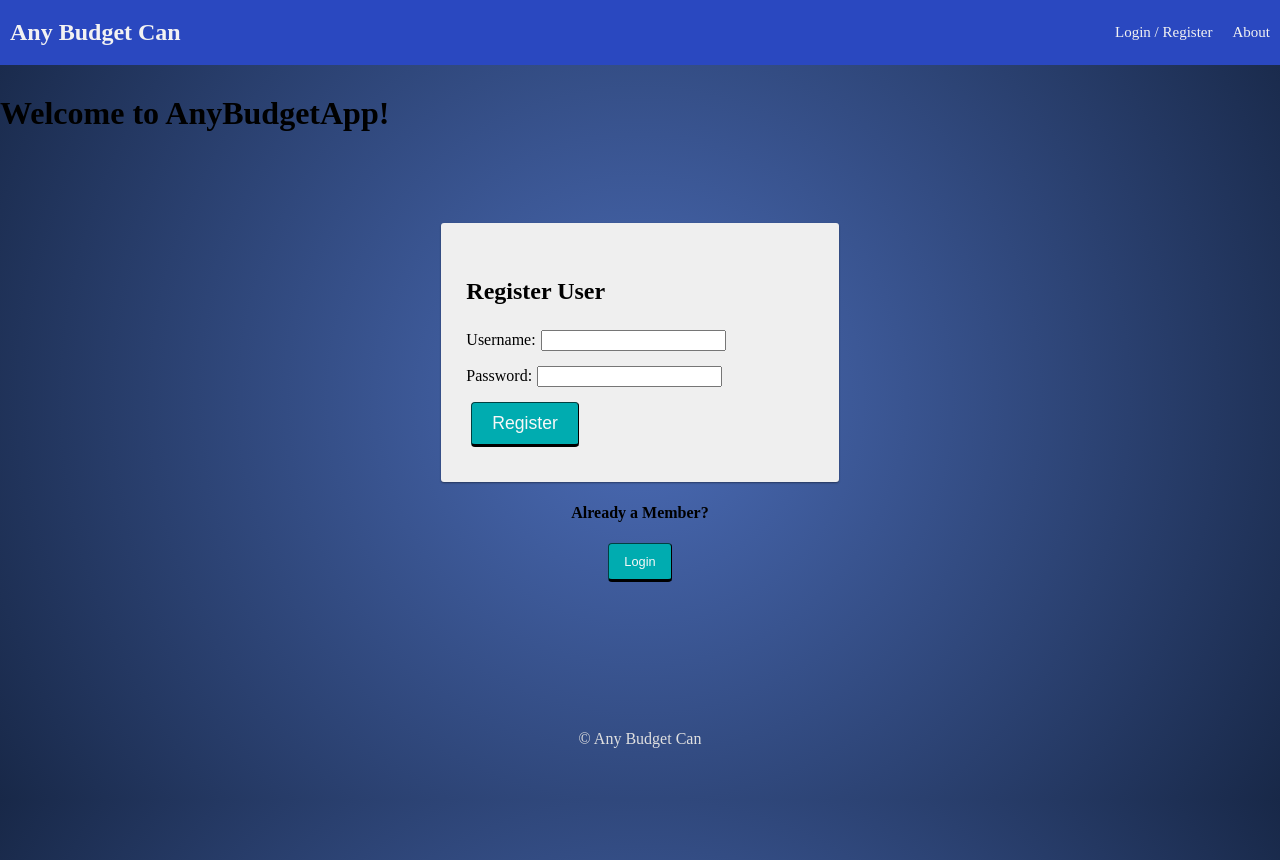
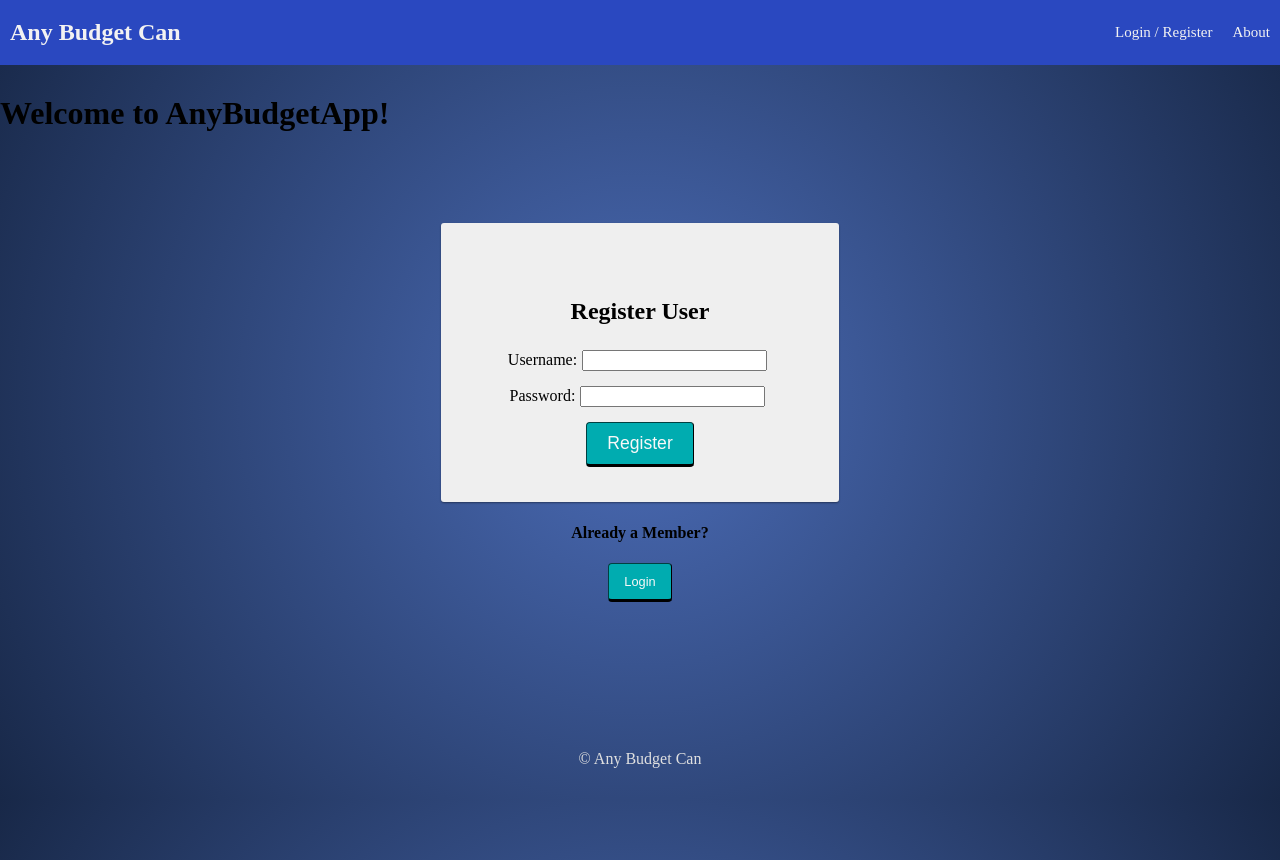
Before and after one commit to Greg-04/solo-project-anybudgetcan, a React (Vite) app: page /expensesPage#/home in a window 1280 px wide. Built offline with nearby package versions, Linux system fonts and the light colour scheme; no server answers.

Commit message:
adding styling to register page

```diff
--- a/src/components/LandingPage/LandingPage.jsx
+++ b/src/components/LandingPage/LandingPage.jsx
@@ -16,7 +16,7 @@ function LandingPage() {
   return (
     <>
       <div>
-        <h1 className="header">{heading} to AnyBudgetApp!</h1>
+        <h1 className="expe">{heading} to AnyBudgetApp!</h1>
       </div>
       <div className="container">
         {/* <h2>{heading}</h2> */}
--- a/src/components/RegisterForm/RegisterForm.jsx
+++ b/src/components/RegisterForm/RegisterForm.jsx
@@ -1,5 +1,10 @@
 import React, { useState } from 'react';
 import { useDispatch, useSelector } from 'react-redux';
+import Box from '@mui/material/Box';
+import Grid from '@mui/material/Unstable_Grid2';
+import Container from '@mui/material/Container';
+import Button from '@mui/material/Button';
+import TextField from '@mui/material/TextField';
 
 function RegisterForm() {
   const [username, setUsername] = useState('');
@@ -21,6 +26,7 @@ function RegisterForm() {
 
   return (
     <form className="formPanel" onSubmit={registerUser}>
+      <Container maxWidth="md" sx={{ textAlign: 'center', marginTop: '50px', fontFamily:'Rockwell' }}>
       <h2>Register User</h2>
       {errors.registrationMessage && (
         <h3 className="alert" role="alert">
@@ -54,6 +60,7 @@ function RegisterForm() {
       <div>
         <input className="btn" type="submit" name="submit" value="Register" />
       </div>
+      </Container>
     </form>
   );
 }
```
